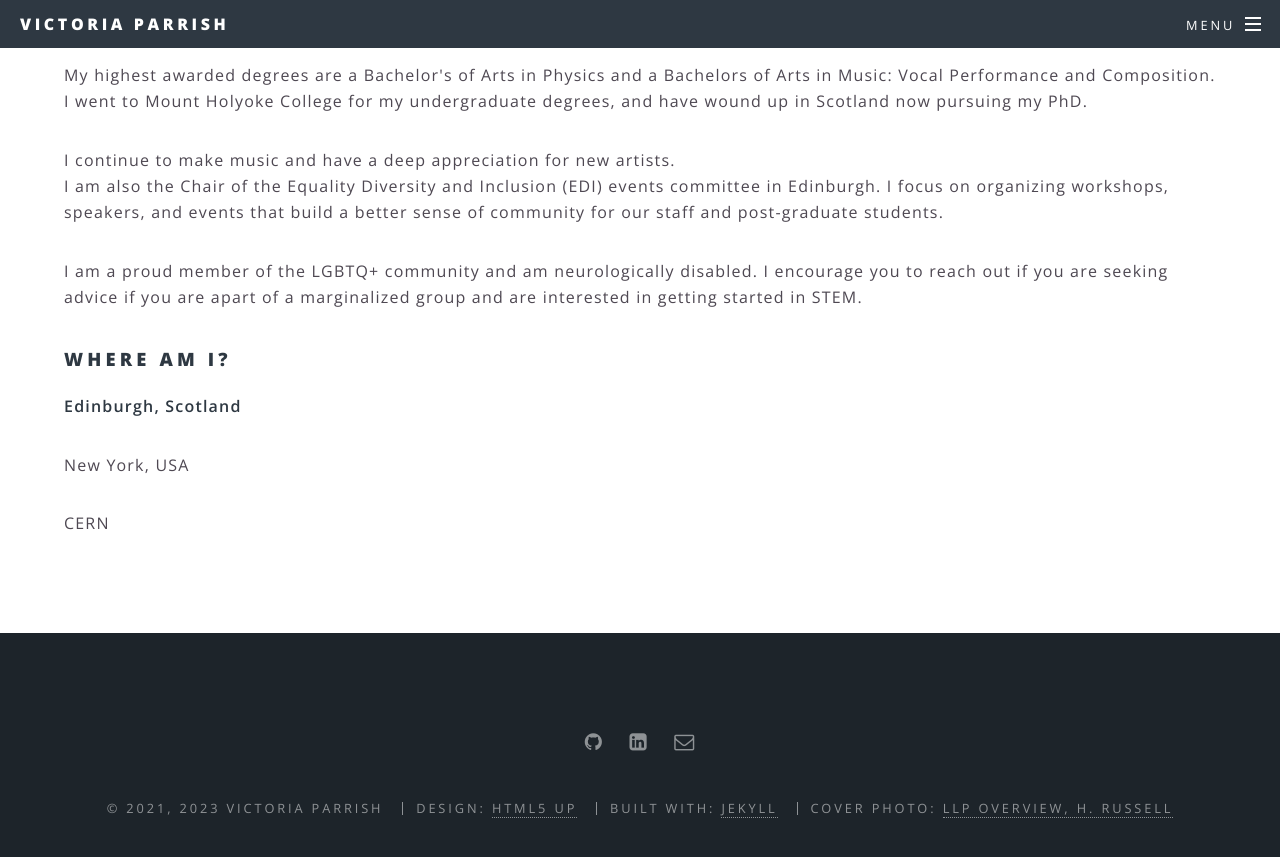
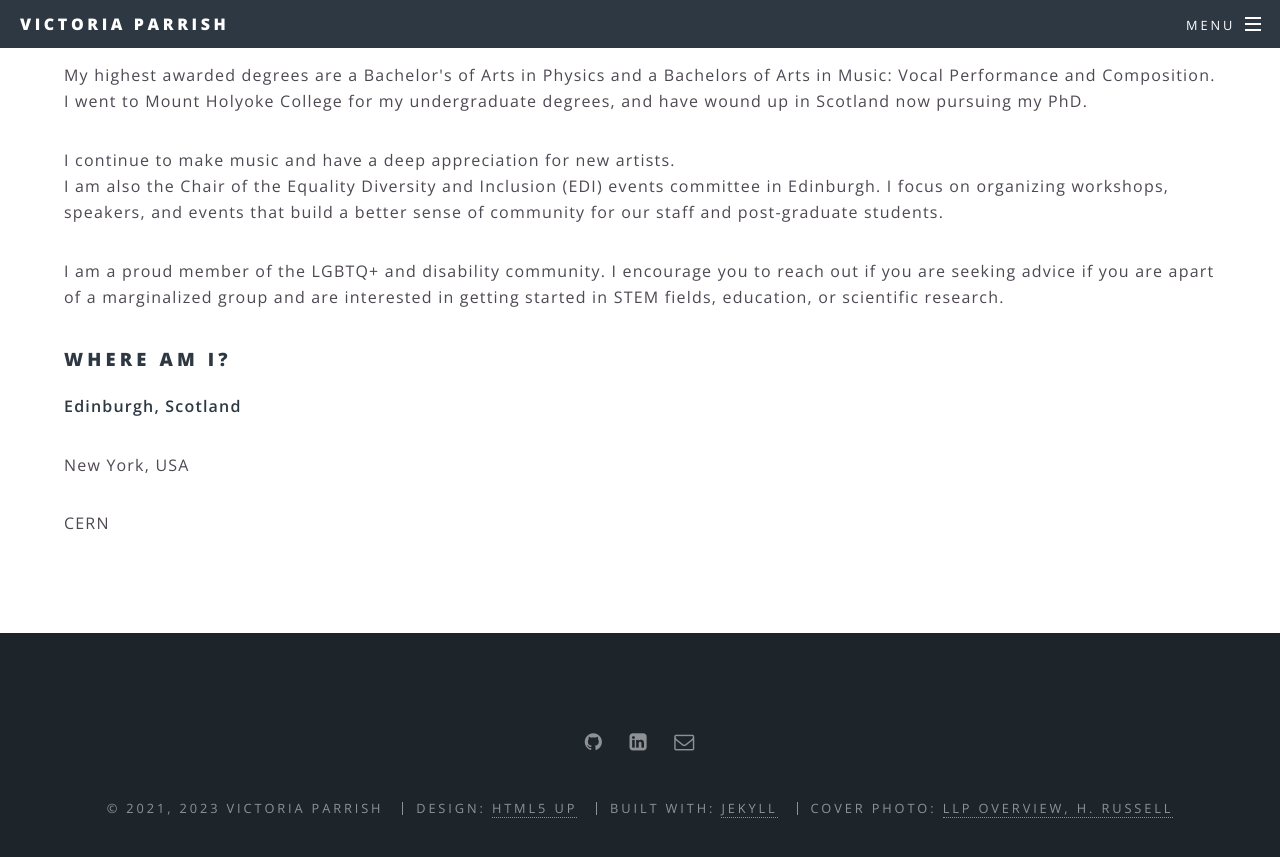
Before and after one commit to victoria-parrish/victoria-parrish.github.io, a Jekyll site: the page built from about.html, in a window 1280 px wide and 900 px high, scrolled down 695 px. Shown: the top 857 px of the window. Built offline with Jekyll 4.4.1, drawn with Linux system fonts in a browser that asks for light colours.

Commit message:
updated about

```diff
--- a/about.html
+++ b/about.html
@@ -13,7 +13,7 @@ title: about
 	<p>
 	I am also the Chair of the Equality Diversity and Inclusion (EDI) events committee in Edinburgh. I focus on organizing workshops, speakers, and events that build a better sense of community for our staff and post-graduate students.
 	</p>
-	I am a proud member of the LGBTQ+ community and am neurologically disabled. I encourage you to reach out if you are seeking advice if you are apart of a marginalized group and are interested in getting started in STEM. <p>
+	I am a proud member of the LGBTQ+ and disability community. I encourage you to reach out if you are seeking advice if you are apart of a marginalized group and are interested in getting started in STEM fields, education, or scientific research. <p>
 
 	<h3> Where am I? </h3>
 	<p><strong>Edinburgh, Scotland</strong></p>
```
